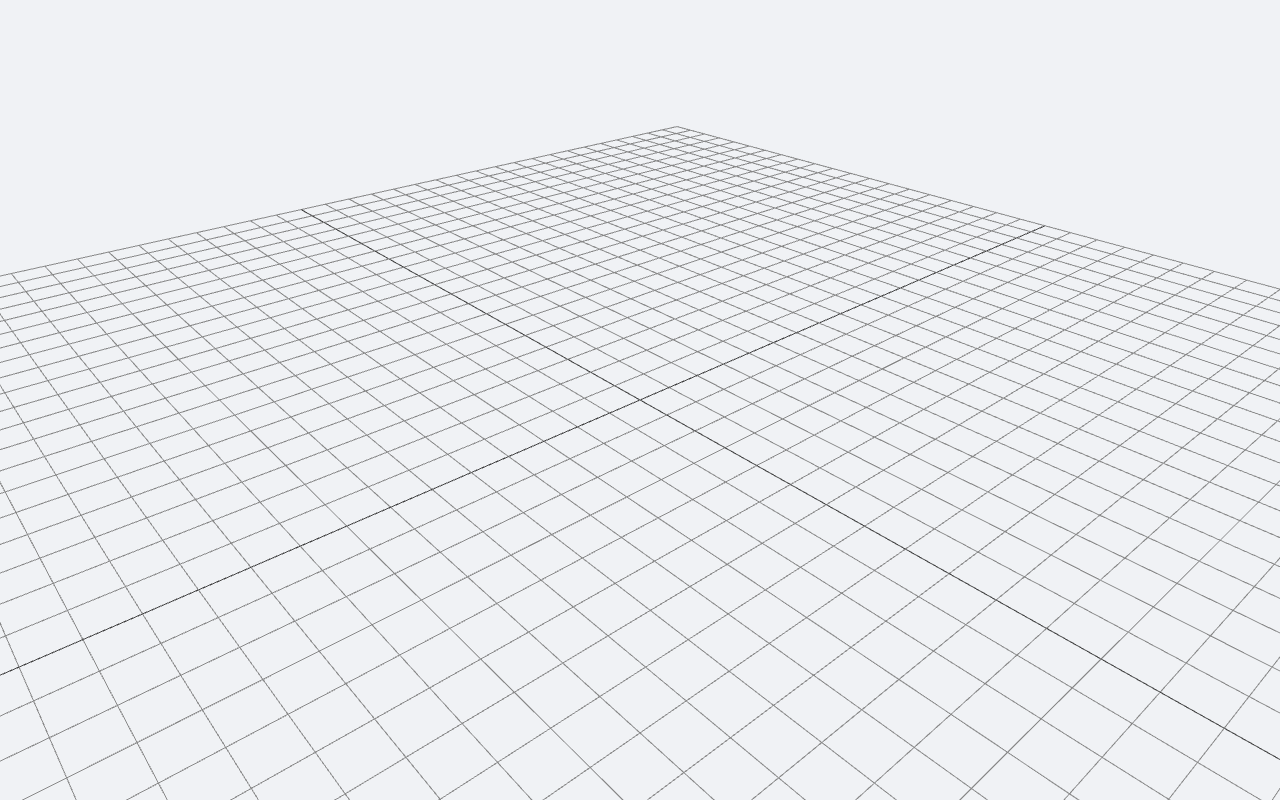
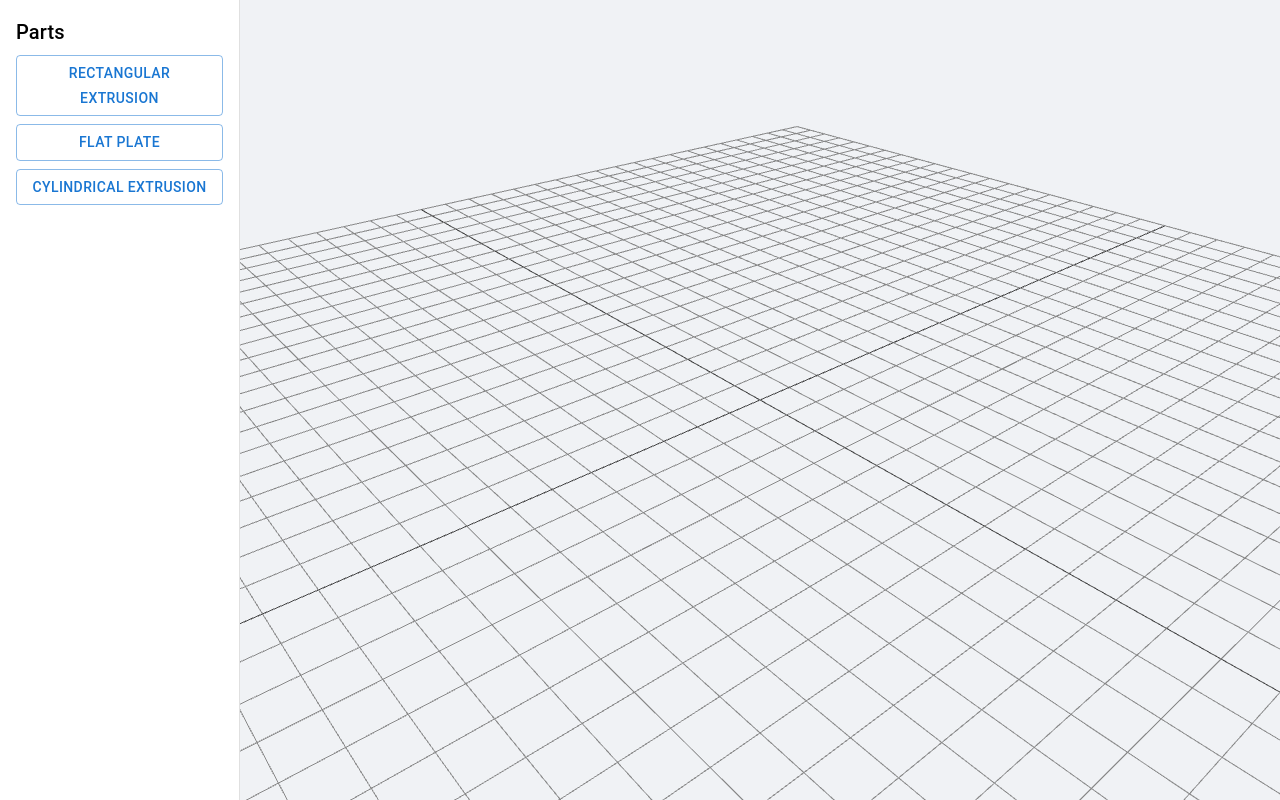
Before and after one commit to achahine78/mini-cad-demo, a React (Vite) app: page / in a window 1280 px wide. Built offline with nearby package versions, Linux system fonts and the light colour scheme.

Commit message:
feat: add part creation sidebar

```diff
--- a/package.json
+++ b/package.json
@@ -10,6 +10,9 @@
     "preview": "vite preview"
   },
   "dependencies": {
+    "@emotion/react": "^11.14.0",
+    "@emotion/styled": "^11.14.1",
+    "@mui/material": "^9.2.0",
     "react": "^19.2.7",
     "react-dom": "^19.2.7",
     "three": "^0.185.1",
--- a/src/App.tsx
+++ b/src/App.tsx
@@ -1,5 +1,6 @@
 import { useRef, useState } from "react";
 import { Viewport } from "./components/Viewport";
+import { Sidebar } from "./components/Sidebar";
 import type { SceneManager } from "./three/SceneManager";
 import {
     createPartMesh,
@@ -30,11 +31,14 @@ function App() {
     };
     return (
         <div className="app">
-            <Viewport
-                onSceneManagerReady={(manager) => {
-                    sceneManagerRef.current = manager;
-                }}
-            />
+            <Sidebar onAddPart={handleAddPart} />
+            <div className="viewport-container">
+                <Viewport
+                    onSceneManagerReady={(manager) => {
+                        sceneManagerRef.current = manager;
+                    }}
+                />
+            </div>
         </div>
     );
 }
--- /dev/null
+++ b/src/components/Sidebar.tsx
@@ -0,0 +1,38 @@
+import { Box, Button, Stack, Typography } from "@mui/material";
+import { PARTS_CATALOG, type PartType } from "../three/PartsFactory";
+
+type Props = {
+    onAddPart: (type: PartType) => void;
+};
+
+export const Sidebar = ({ onAddPart }: Props) => {
+    return (
+        <Box
+            component="aside"
+            sx={{
+                width: 240,
+                flexShrink: 0,
+                height: "100%",
+                borderRight: "1px solid",
+                borderColor: "divider",
+                bgcolor: "background.paper",
+                p: 2,
+            }}
+        >
+            <Typography variant="h6" gutterBottom>
+                Parts
+            </Typography>
+            <Stack spacing={1}>
+                {PARTS_CATALOG.map((part) => (
+                    <Button
+                        key={part.type}
+                        variant="outlined"
+                        onClick={() => onAddPart(part.type)}
+                    >
+                        {part.label}
+                    </Button>
+                ))}
+            </Stack>
+        </Box>
+    );
+};
--- a/src/index.css
+++ b/src/index.css
@@ -75,6 +75,13 @@ h6 {
 }
 
 .app {
+    display: flex;
     width: 100%;
     height: 100vh;
 }
+
+.viewport-container {
+    flex: 1;
+    height: 100%;
+    min-width: 0;
+}
```
Also changed, not shown: 1 other file (tests, documents, lock files or other folders).
